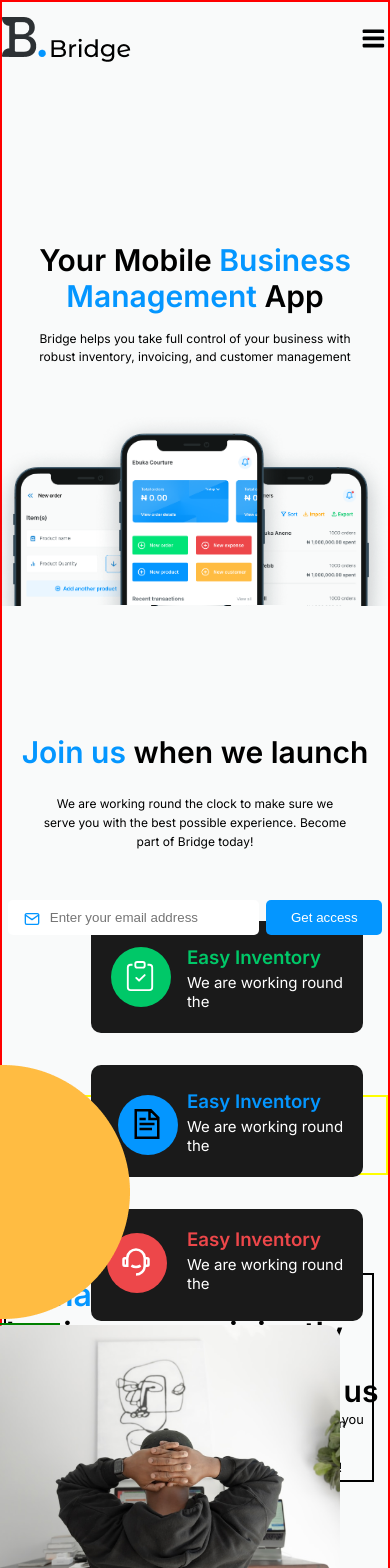
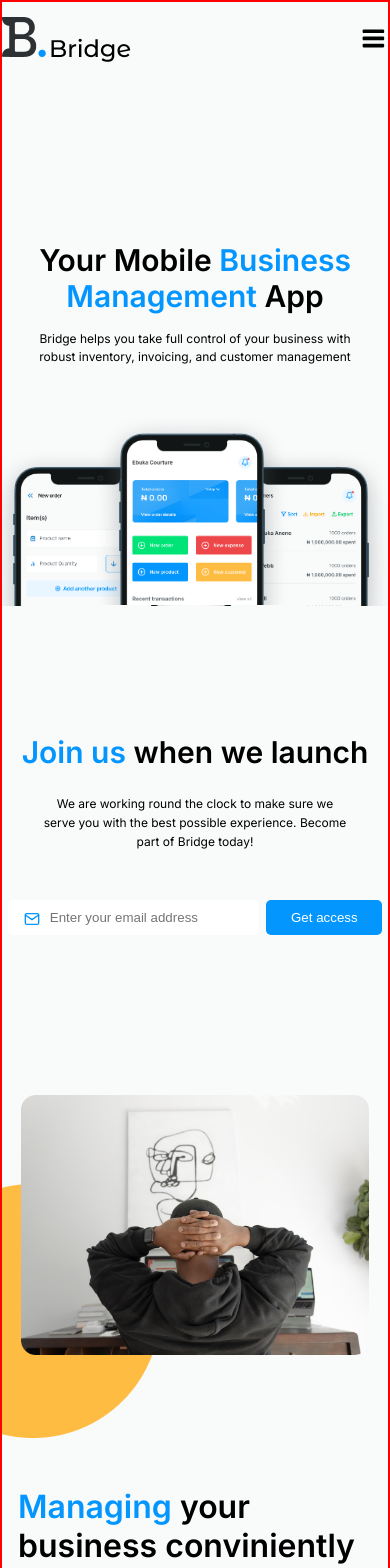
Before and after one commit to Prospertech-github/bridge-landing-page, a React (Create React App) app: page / in a window 390 px wide. Shown: the top 1568 px of the page. Built offline with nearby package versions, Linux system fonts and the light colour scheme.

Commit message:
FIX: Completed the mobile version of section 4

```diff
--- a/src/components/Article/Article.css
+++ b/src/components/Article/Article.css
@@ -1,5 +1,5 @@
 .article__container{
-  margin-top: -25rem;
+  margin-top: 25rem;
   display: grid;
   grid-template-columns: 1fr 1fr 1fr;
   gap: 5rem;
@@ -152,21 +152,22 @@
 @media screen and (max-width: 1024px){
   .article__container{
     margin-left: 2rem;
-    margin-top: -30rem;
+    /* margin-top: -30rem; */
   }
 }
 
-@media screen and (max-width: 400px){
+@media screen and (max-width: 540px){
   .article__container{
     margin-left: 2rem;
     /* border: 1px solid red; */
-    margin-top: -19rem;
+    /* margin-top: -19rem; */
     height: 500px;
     display: flex;
     flex-direction: column;
     gap: 2rem;
     justify-content: center;
     align-items: center;
+    border: 2px solid yellowgreen;
   }
 
   .article__left3{
--- a/src/components/Section 4/Section4.css
+++ b/src/components/Section 4/Section4.css
@@ -1,121 +1,78 @@
-
-
-.main__header-container{
-  height: 100%;
+.main__header-container {
 	display: grid;
 	grid-template-columns: 1fr 1fr;
 	align-items: center;
 	justify-content: space-between;
 	gap: 4rem;
-  /* margin-top: -37rem; */
-  border: 2px solid yellow;
+	position: relative;
 }
 
-.main__header-right span{
-  color: #0496FF;
-
+.main__header-right span {
+	color: #0496ff;
 }
 
-.main__header-right{
+.main__header-right {
 	width: 520px;
-  /* margin-top: -16rem; */
-  /* margin-right: 10px; */
 }
-.main__header-right h3{
+.main__header-right h3 {
 	font-size: 2.5rem;
 }
 
-.main__header-right p{
+.main__header-right p {
 	margin-top: 1rem;
 	text-align: start;
 	line-height: 1.5rem;
 }
 
-
-.main__header-left img{
-  width: 425px;
+.main__header-left img {
+	width: 100%;
 }
 
-.main__header-left{
-  margin-right: 1rem ;
-  margin-left: 7rem ;
-  border:  2px solid green;
-
-  /* margin-top: -26rem; */
-  /* position: absolute; */
-
-
-
+.main__header-left {
+	margin-right: 1rem;
+	margin-left: 7rem;
+	border-radius: 5%;
 }
 
-.ellipse{
-  position:relative;
-  margin-top:-2rem;
-  margin-left: -8rem;
-  width: 200px;
-
+.ellipse-div {
+	position: absolute;
+	top: 65%;
+	left: -1%;
+	z-index: -10;
 }
 
-/* .ellipse img{
-  width: 200px;
-} */
-
-@media screen and (max-width: 1024px){
-  .main__header-right{
-  margin-right: -5rem;
-  margin-top: -20rem;
-
+@media screen and (max-width: 540px) {
+	.main__header-container {
+		display: grid;
+		grid-template-rows: 1fr 1fr;
+	}
+	.main__header-container {
+		display: block;
+	}
+	.main__header-left {
+		margin: 0 auto;
+		border-radius: 5%;
+		width: 90%;
+	}
+	.main__header-right {
+		margin-top: 8rem;
+		padding-left: 1rem;
+		width: 100%;
 	}
 
-  .main__header-left img{
-    width: 350px;
+	.main__header-right p {
+		font-size: 0.8rem;
+		line-height: 1.8;
+		width: 90%;
 	}
 
-  .main__header-left{
-    /* margin-top: -22rem; */
-  }
-  .main__header-right h3{
-    font-size: 2.5rem;
-  }
-
-  .main__header-right p{
-    margin-top: 1rem;
-    text-align: start;
-    line-height: 1.5rem;
-    font-size: 13px;
-  }
-
-  .main__header-container{
-  gap: 1rem;
-  height: 80px;
-  /* margin-top: rem; */
-
-  }
-  .ellipse{
-    /* margin-top: -10rem; */
-  }
-
-}
-
-@media screen and (max-width: 540px){
-.main__header-container{
-  display: block;
-  /* border: 2px solid red; */
-}
-.main__header-right{
-  margin-right: -5rem;
-  /* margin-top: 0.9rem; */
-  width: 370px;
-  border: 2px solid black;
-
-
-  }
-
-  .main__header-right p{
-    font-size: 0.8rem;
-  }
-
-  .main__header-right h3{
+	.main__header-right h3 {
 		font-size: 2rem;
 	}
+	.ellipse-div {
+		position: absolute;
+		top: 15%;
+		left: -25%;
+		z-index: -10;
 	}
+}
--- a/src/components/Section 4/Section4.jsx
+++ b/src/components/Section 4/Section4.jsx
@@ -7,16 +7,16 @@
   return (
     <div className="main__header">
       <div class="container main__header-container">
-      <div className='ellipse'>
-      <img className="ellipse-img" src={Ellipse} alt="ellipse"/>
+        <div className="ellipse-div">
+        <img className="ellipse-img" src={Ellipse} alt="ellipse"/>
+        </div>
         <div class="main__header-left">
           <img src={Image} alt="image"/>
-        </div>
         </div>
 
         <div class="main__header-right">
           <h3><span>Managing</span> your business conviniently from anywhere</h3>
-        <p>We are working round the clock to make sure we serve you with the<br/>best possible experience. Become part of Bridge today!</p>
+        <p>We are working round the clock to make sure we serve you with the best possible experience. Become part of Bridge today!</p>
         </div>
       </div>
     </div>
```
Lines whose indentation alone changed are shown as unchanged.
